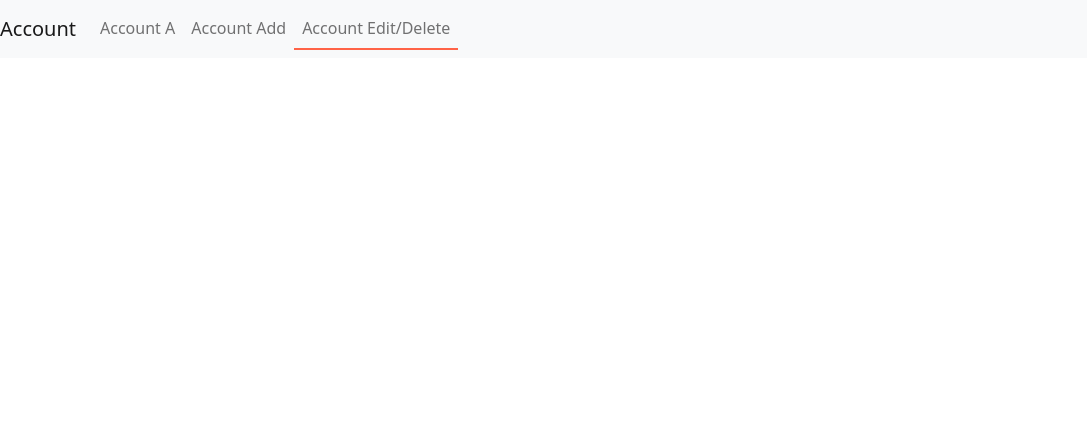
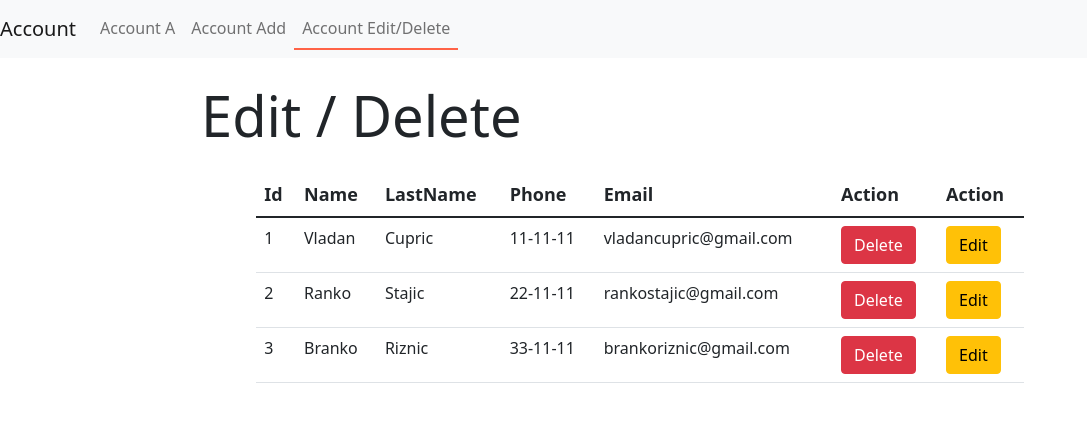
Before and after one commit to VladanStar/AccountAPPReact, a React (Create React App) app: page /edit in a window 1280 px wide. Shown: the top 422 px of the page, without its empty margins (0-1087 px from the left). Built offline with nearby package versions, Linux system fonts and the light colour scheme.

Commit message:
Add Delete button

```diff
--- a/src/App.js
+++ b/src/App.js
@@ -4,6 +4,7 @@ import Header from "./components/Header/Header";
 import {Route, BrowserRouter } from "react-router-dom";
 import AccountsTable from "./components/AccountsTable/AccountsTable";
 import AddAccount from "./components/AddAccount/AddAccount";
+import EditTable from "./components/EditTable/EditTable";
 
 class App extends Component {
   state = {
@@ -18,6 +19,12 @@ this.setState({
   accounts:[...this.state.accounts,acc]
 })
   }
+
+  deleteAccount=(id)=>{
+   const accountsCopy = [...this.state.accounts];
+   const newCopyAccounts = accountsCopy.filter(account => account.id !== id)
+    this.setState({accounts:newCopyAccounts})
+  }
   render() {
     return (
       <BrowserRouter>
@@ -28,6 +35,9 @@ this.setState({
         <Route path="/add">
           <AddAccount addNewAccountToState= {this.addNewAccountToState} />
         </Route>
+        <Route path="/edit">
+          <EditTable accounts= {this.state.accounts} deleteAccount={this.deleteAccount}/>
+        </Route>
 
       </BrowserRouter>
     );
--- a/src/components/Account/Account.js
+++ b/src/components/Account/Account.js
@@ -1,6 +1,12 @@
 import React from "react";
 
-const Account = ({account})=>{
+const Account = ({account, edit, deleteAccount})=>{
+    const actionButtons = edit ? (
+        <>
+        <td><button  onClick={()=>{deleteAccount(account.id)}} className="btn btn-danger">Delete</button></td>
+        <td><button className="btn btn-warning">Edit</button></td>
+        </>
+    ) : null;
 return (
     <tr>
     <td>{account.id}</td>
@@ -8,6 +14,8 @@ return (
     <td>{account.lastName}</td>
     <td>{account.phone}</td>
     <td>{account.email}</td>
+    {actionButtons}
+
     </tr>
 )
 };
--- /dev/null
+++ b/src/components/EditTable/EditTable.js
@@ -0,0 +1,44 @@
+import React from "react";
+import Account from "../Account/Account";
+
+const EditTable =({accounts, deleteAccount})=>{
+
+    const allAccounts = accounts.map(account=>{
+        return (
+            <Account account={account} edit={true} deleteAccount={deleteAccount} key={account.id} />
+        )
+    })
+    return(
+        <div className="container">
+        <div className="row">
+        <div className="col-10 offset-1">
+         <h3 className="display-4 m-4">Edit / Delete</h3>
+            <div className="row">
+                <div className="col-10 offset-1">
+                    <table className="table">
+                        <thead>
+                            <tr>
+                                <th>Id</th>
+                                <th>Name</th>
+                                <th>LastName</th>
+                                <th>Phone</th>
+                                <th>Email</th>
+                                <th>Action</th>
+                                <th>Action</th>
+                            </tr>
+                        </thead>
+                        <tbody>
+                          {allAccounts}
+                        </tbody>
+                    </table>
+                </div>
+
+        </div>
+        </div>
+    </div>
+</div>
+
+    )
+}
+
+export default EditTable;
```
